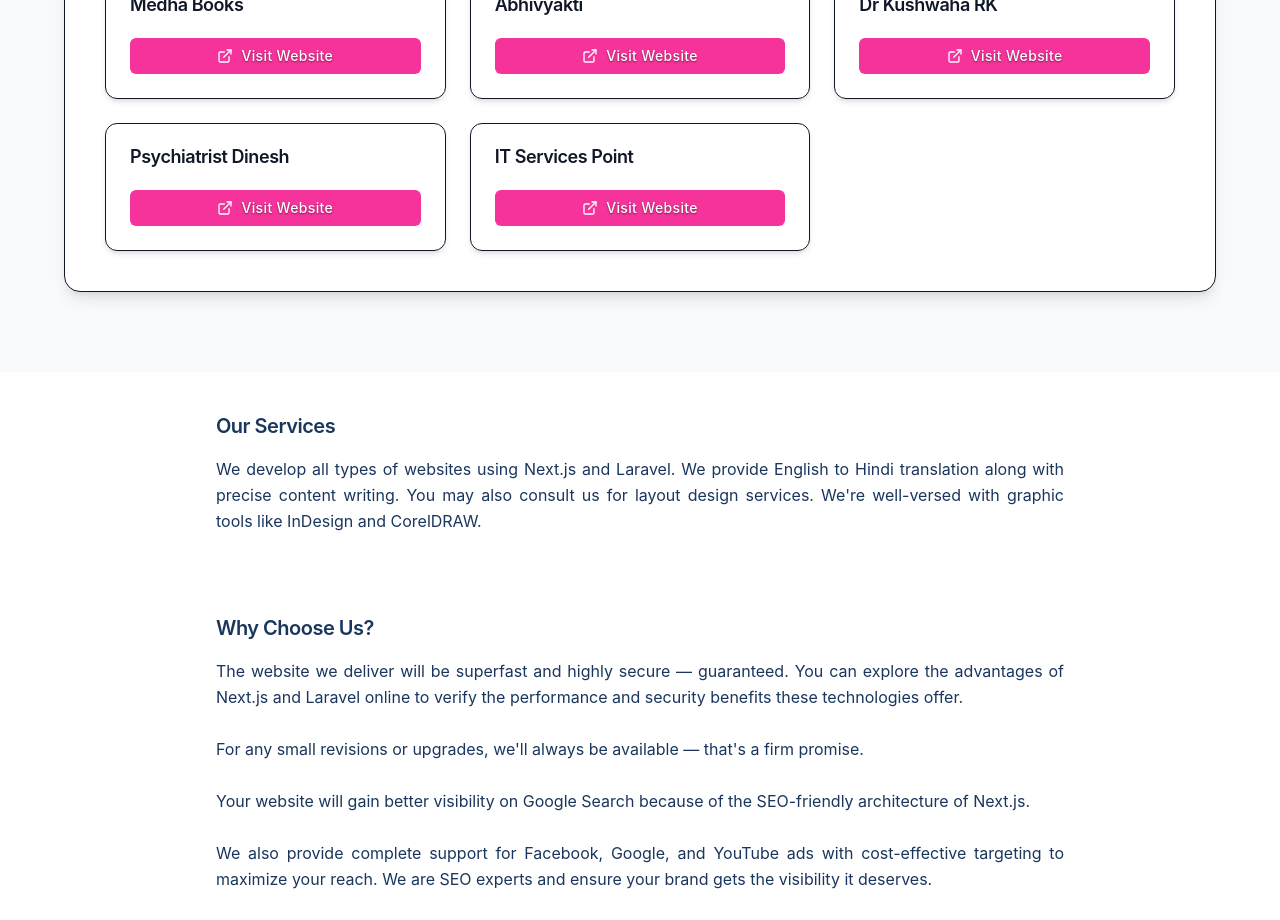
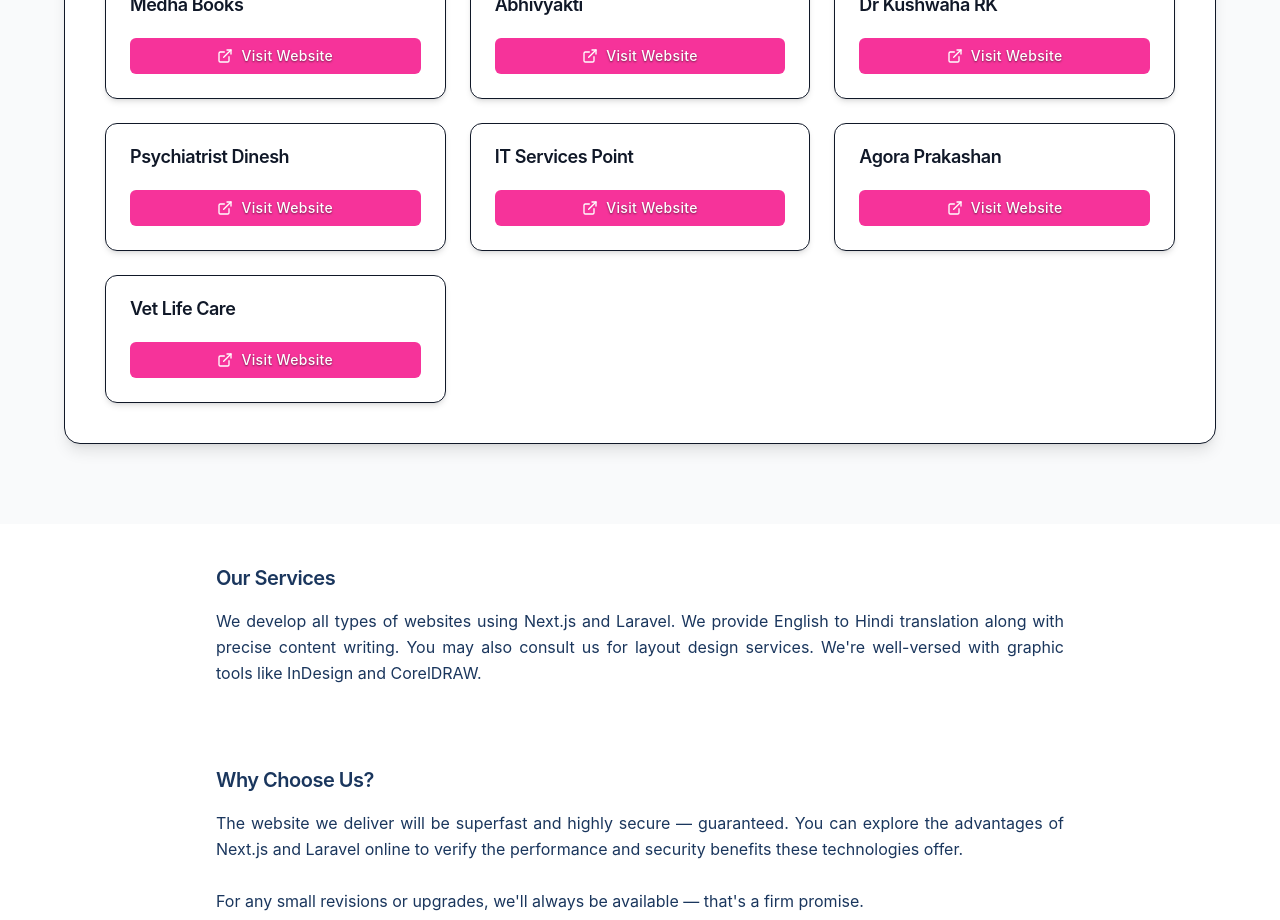
Before and after one commit to kp1153/creativesolutions, a Next.js app: page / in a window 1280 px wide. Shown: the part 2860-3780 px from the top of the page. Built offline with nearby package versions, Linux system fonts and the light colour scheme; no server answers.

Commit message:
force deploy

```diff
--- a/components/HeroSection.js
+++ b/components/HeroSection.js
@@ -57,6 +57,8 @@ export default function HeroSection() {
     { url: "https://www.drkushwahark.in/", name: "Dr Kushwaha RK" },
     { url: "https://www.psychiatristdinesh.online", name: "Psychiatrist Dinesh" },
     { url: "http://www.itservicespoint.com/", name: "IT Services Point" },
+    { uri: "https://www.agoraprakashan.store/", name: "Agora Prakashan" },
+    { url: "https://www.vetlifecare.com/", name: "Vet Life Care" },
   ];
 
   const sliderImages = [
```
Also changed, not shown: public/6.jpg (added).
